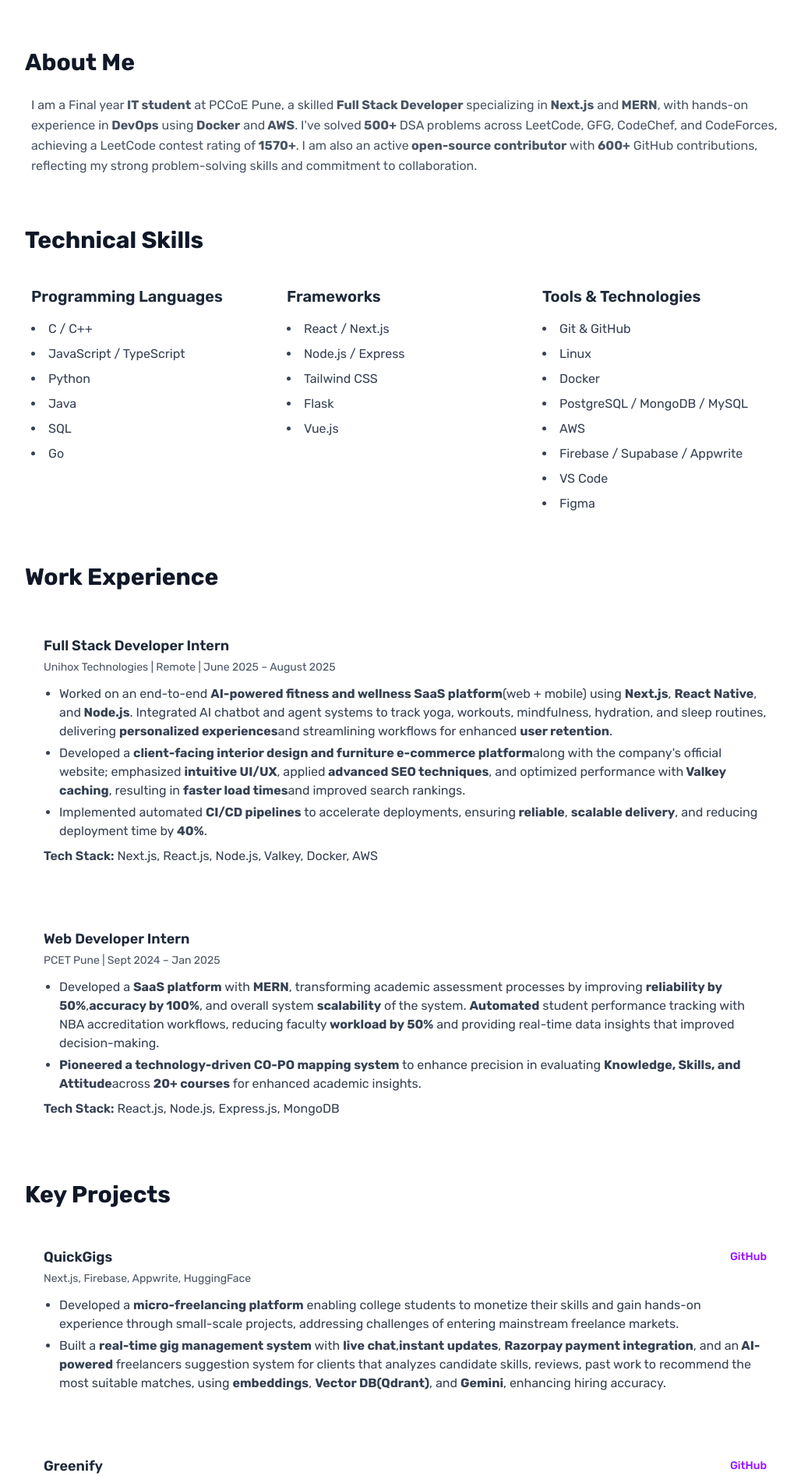
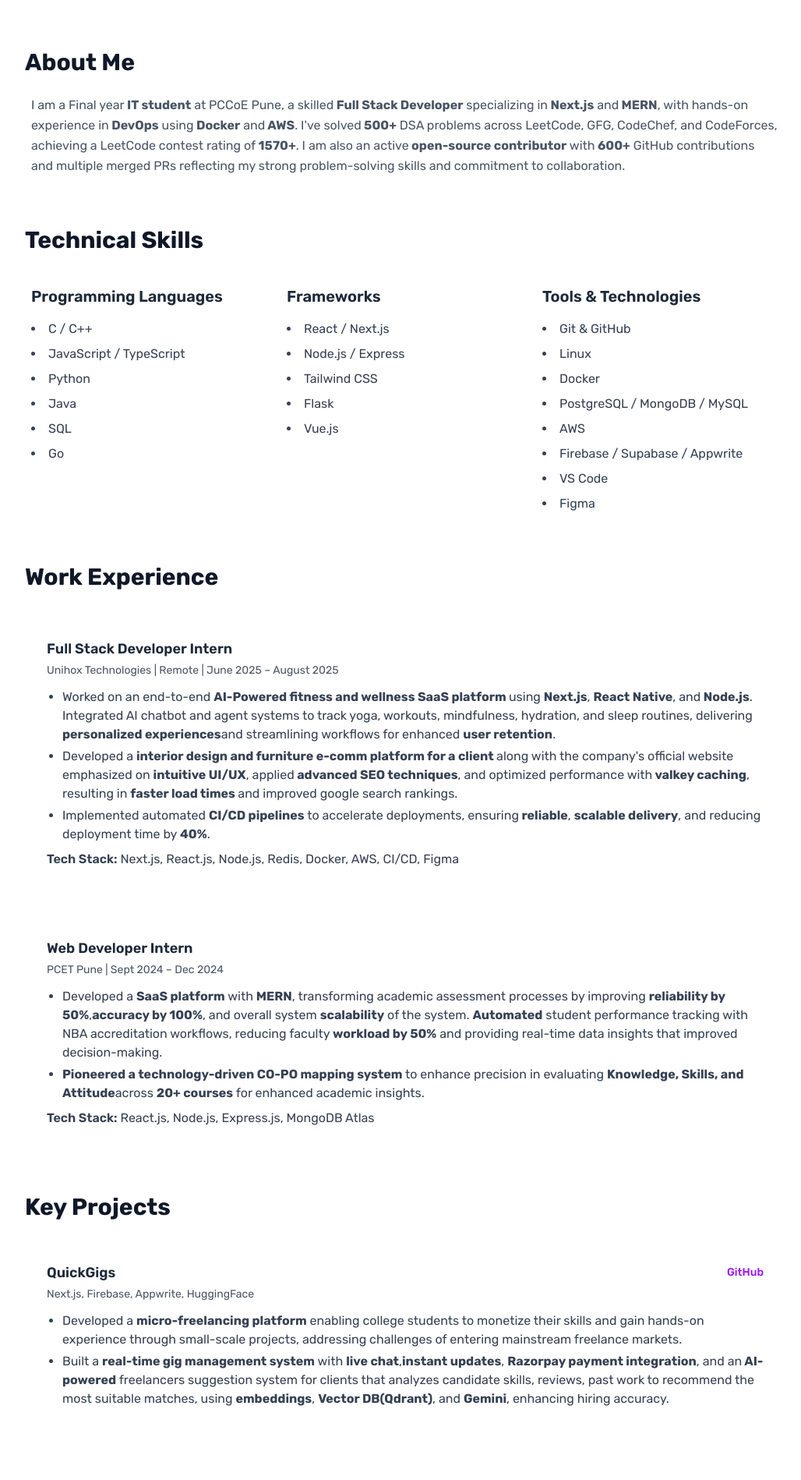
Before and after one commit to tejaspokale22/Portfolio, a Next.js app: page / in a window 1280 px wide. Shown: the part 352-2250 px from the top of the page at 78% size, without its empty margins (120-1148 px from the left). Built offline with nearby package versions, Linux system fonts and the light colour scheme; a web font is replaced by a local one.

Commit message:
refactor: content

```diff
--- a/src/app/components/Header.tsx
+++ b/src/app/components/Header.tsx
@@ -16,7 +16,7 @@ const Header: React.FC<HeaderProps> = ({
   const [isMobileMenuOpen, setIsMobileMenuOpen] = useState(false);
 
   const getLinkClass = (section: string) =>
-    `text-gray-600 dark:text-gray-400 hover:text-black dark:hover:text-white ${
+    `text-gray-600 dark:text-gray-400 hover:text-black dark:hover:text-white dark:active:text-gray-400 active:text-gray-700 ${
       activeSection === section
         ? "text-purple-600 dark:text-purple-400 font-medium"
         : ""
@@ -29,7 +29,7 @@ const Header: React.FC<HeaderProps> = ({
           {/* Logo */}
           <Link
             href="/"
-            className="text-2xl font-bold text-gray-900 dark:text-white"
+            className="text-2xl font-bold text-gray-900 dark:text-white dark:active:text-gray-400"
           >
             TP
           </Link>
--- a/src/app/page.tsx
+++ b/src/app/page.tsx
@@ -70,9 +70,9 @@ export default function Home() {
               contest rating of
               <span className="font-bold"> 1570+</span>. I am also an active
               <span className="font-bold"> open-source contributor</span> with
-              <span className="font-bold"> 600+</span> GitHub contributions,
-              reflecting my strong problem-solving skills and commitment to
-              collaboration.
+              <span className="font-bold"> 600+</span> GitHub contributions and
+              multiple merged PRs reflecting my strong problem-solving skills
+              and commitment to collaboration.
             </p>
           </div>
         </section>
@@ -138,7 +138,7 @@ export default function Home() {
             Work Experience
           </h2>
           <div className="space-y-6">
-            <div className="p-6 bg-white rounded-xl hover:bg-gray-50 dark:bg-black dark:hover:bg-white/5">
+            <div className="p-7 bg-white rounded-xl hover:bg-gray-50 dark:bg-black dark:hover:bg-white/5 cursor-pointer">
               <p className="mb-1 text-lg font-semibold text-gray-800 dark:text-gray-200">
                 Full Stack Developer Intern
               </p>
@@ -149,10 +149,9 @@ export default function Home() {
                 <li>
                   Worked on an end-to-end{" "}
                   <span className="font-bold">
-                    AI-powered fitness and wellness SaaS platform
+                    AI-Powered fitness and wellness SaaS platform{" "}
                   </span>
-                  (web + mobile) using{" "}
-                  <span className="font-bold">Next.js</span>,{" "}
+                  using <span className="font-bold">Next.js</span>,{" "}
                   <span className="font-bold">React Native</span>, and
                   <span className="font-bold"> Node.js</span>. Integrated AI
                   chatbot and agent systems to track yoga, workouts,
@@ -164,16 +163,15 @@ export default function Home() {
                 <li>
                   Developed a{" "}
                   <span className="font-bold">
-                    client-facing interior design and furniture e-commerce
-                    platform
+                    interior design and furniture e-comm platform for a client{" "}
                   </span>
-                  along with the company&apos;s official website; emphasized{" "}
+                  along with the company&apos;s official website emphasized on{" "}
                   <span className="font-bold">intuitive UI/UX</span>, applied
                   <span className="font-bold"> advanced SEO techniques</span>,
                   and optimized performance with
-                  <span className="font-bold"> Valkey caching</span>, resulting
-                  in <span className="font-bold">faster load times</span>
-                  and improved search rankings.
+                  <span className="font-bold"> valkey caching</span>, resulting
+                  in <span className="font-bold">faster load times </span>
+                  and improved google search rankings.
                 </li>
                 <li>
                   Implemented automated{" "}
@@ -187,18 +185,18 @@ export default function Home() {
               </ul>
               <p className="text-gray-700 dark:text-gray-300">
                 <span className="font-semibold">Tech Stack:</span> Next.js,
-                React.js, Node.js, Valkey, Docker, AWS
+                React.js, Node.js, Redis, Docker, AWS, CI/CD, Figma
               </p>
             </div>
           </div>
 
           <div className="space-y-6">
-            <div className="p-6 bg-white rounded-xl hover:bg-gray-50 dark:bg-black dark:hover:bg-white/5">
+            <div className="p-7 bg-white rounded-xl hover:bg-gray-50 dark:bg-black dark:hover:bg-white/5 cursor-pointer">
               <p className="mb-1 text-lg font-semibold text-gray-800 dark:text-gray-200">
                 Web Developer Intern
               </p>
               <p className="mb-3 text-sm text-gray-600 dark:text-gray-400">
-                PCET Pune | Sept 2024 – Jan 2025
+                PCET Pune | Sept 2024 – Dec 2024
               </p>
               <ul className="pl-5 mb-2 space-y-1 list-disc text-gray-700 dark:text-gray-300">
                 <li>
@@ -229,7 +227,7 @@ export default function Home() {
               </ul>
               <p className="text-gray-700 dark:text-gray-300">
                 <span className="font-semibold">Tech Stack:</span> React.js,
-                Node.js, Express.js, MongoDB
+                Node.js, Express.js, MongoDB Atlas
               </p>
             </div>
           </div>
@@ -241,7 +239,7 @@ export default function Home() {
           </h2>
           <div className="space-y-4">
             {/* QuickGigs Project */}
-            <div className="p-6 bg-white rounded-xl hover:bg-gray-50 dark:bg-black dark:hover:bg-white/5">
+            <div className="p-7 bg-white rounded-xl hover:bg-gray-50 dark:bg-black dark:hover:bg-white/5 cursor-pointer">
               <p className="flex justify-between items-center mb-1 text-lg font-semibold text-gray-800 dark:text-gray-200">
                 QuickGigs
                 <a
@@ -287,7 +285,7 @@ export default function Home() {
             </div>
 
             {/* Greenify Project */}
-            <div className="p-6 bg-white rounded-xl hover:bg-gray-50 dark:bg-black dark:hover:bg-white/5">
+            <div className="p-7 bg-white rounded-xl hover:bg-gray-50 dark:bg-black dark:hover:bg-white/5 cursor-pointer">
               <p className="flex justify-between items-center mb-1 text-lg font-semibold text-gray-800 dark:text-gray-200">
                 Greenify
                 <a
@@ -330,7 +328,7 @@ export default function Home() {
           </div>
 
           {/* CipheDocs} */}
-          <div className="p-6 bg-white rounded-xl hover:bg-gray-50 dark:bg-black dark:hover:bg-white/5">
+          <div className="p-7 bg-white rounded-xl hover:bg-gray-50 dark:bg-black dark:hover:bg-white/5 cursor-pointer">
             <p className="flex justify-between items-center mb-1 text-lg font-semibold text-gray-800 dark:text-gray-200">
               CipherDocs
               <a
```
